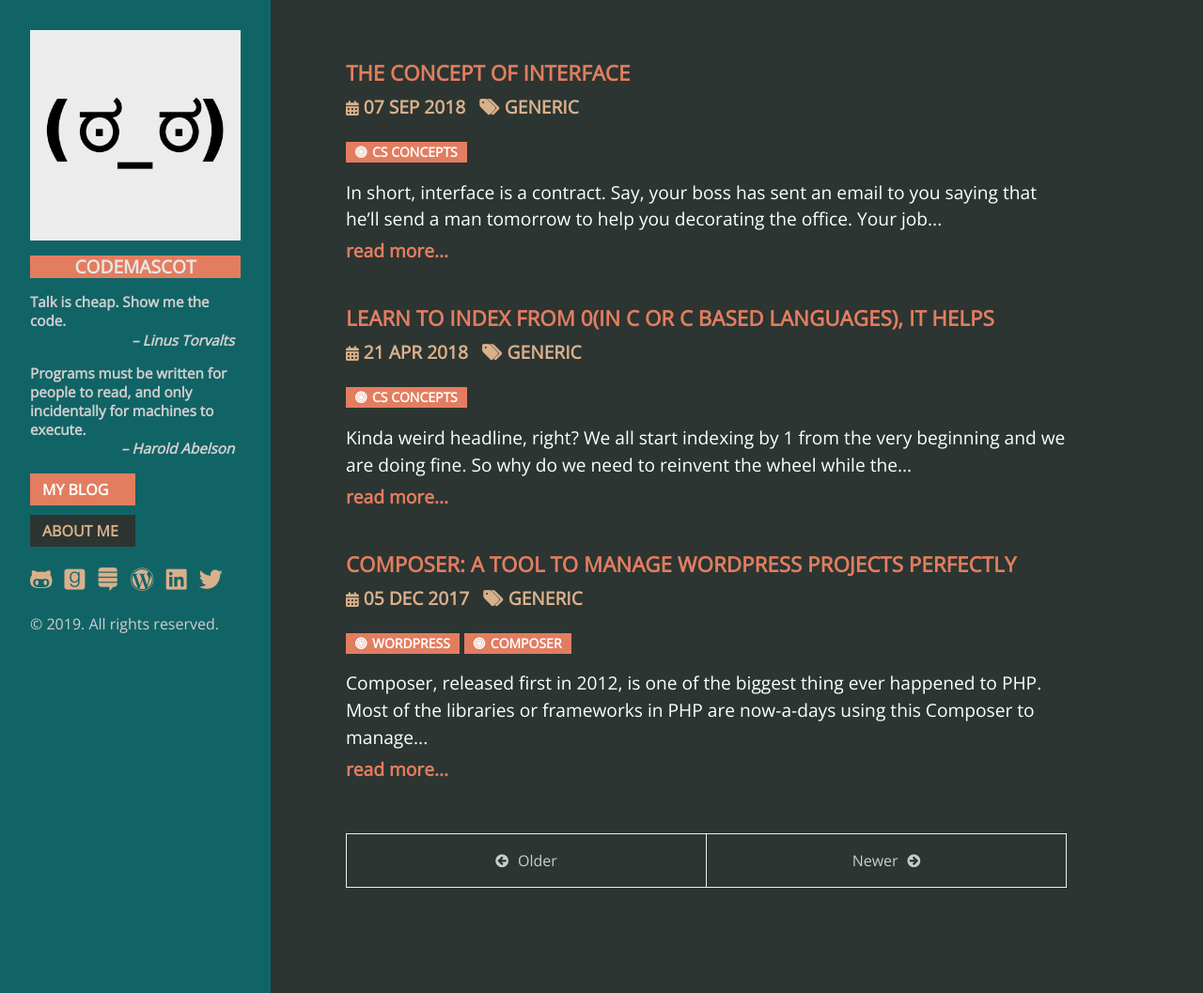
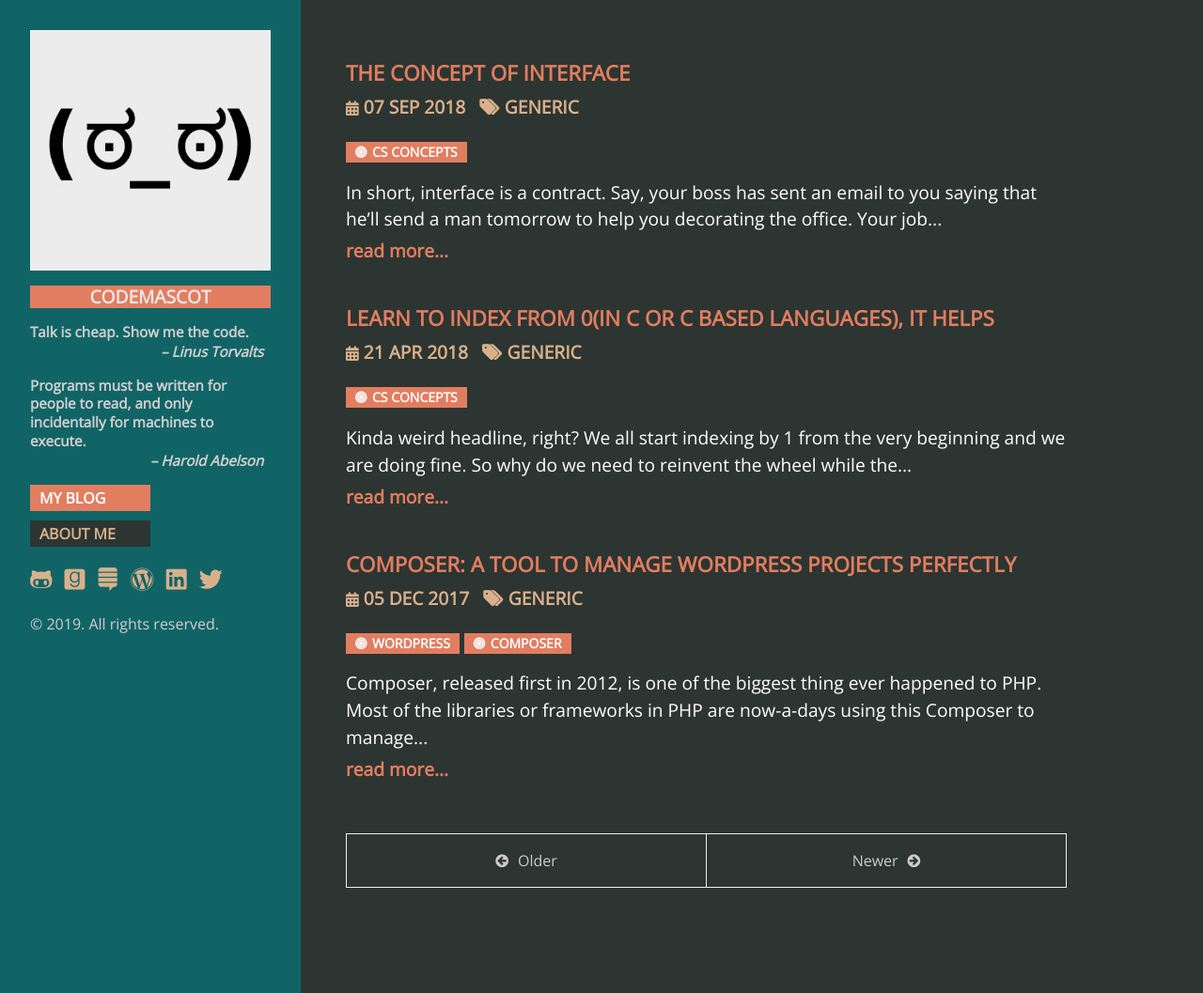
Before and after one commit to khanrn/codemascot.github.io, a Jekyll site: the page built from index.html, in a window 1280 px wide and 1057 px high. Shown: the whole window at 94% size. Built offline with Jekyll 4.4.1, drawn with Linux system fonts in a browser that asks for light colours; nearby versions of some CDN libraries; the list of posts is cut into pages by our own code.

```diff
--- a/public/css/hyde.css
+++ b/public/css/hyde.css
@@ -258,7 +258,7 @@
          top: 0;
          left: 0;
          bottom: 0;
-         width: 18rem;
+         width: 20rem;
          text-align: left;
          border-right: 0px solid;
          border-bottom: 0;
@@ -321,7 +321,6 @@
  .sidebar-nav-item {
      display: block;
      line-height: 1.75;
-     border: 3px solid #2C3531;
      padding: 0 10px;
      border-radius: 0;
      margin-bottom: 10px;
```
